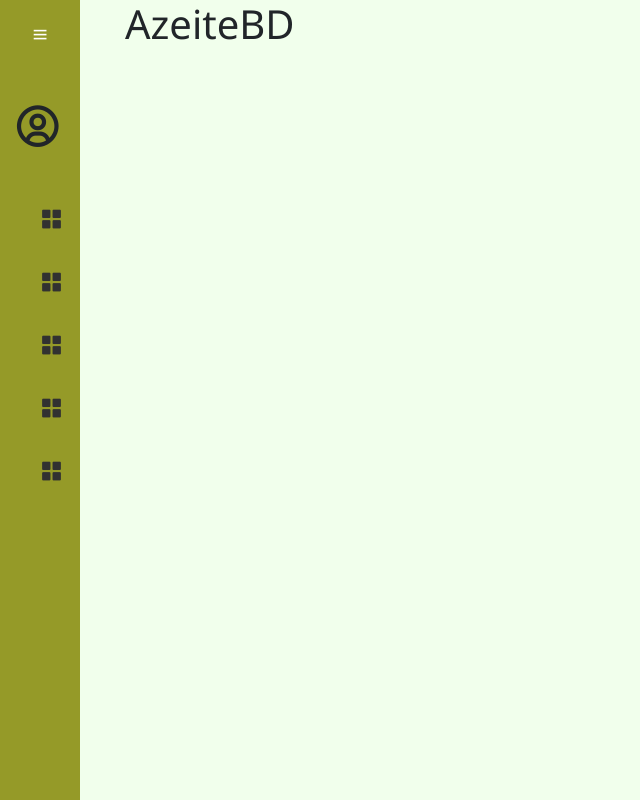
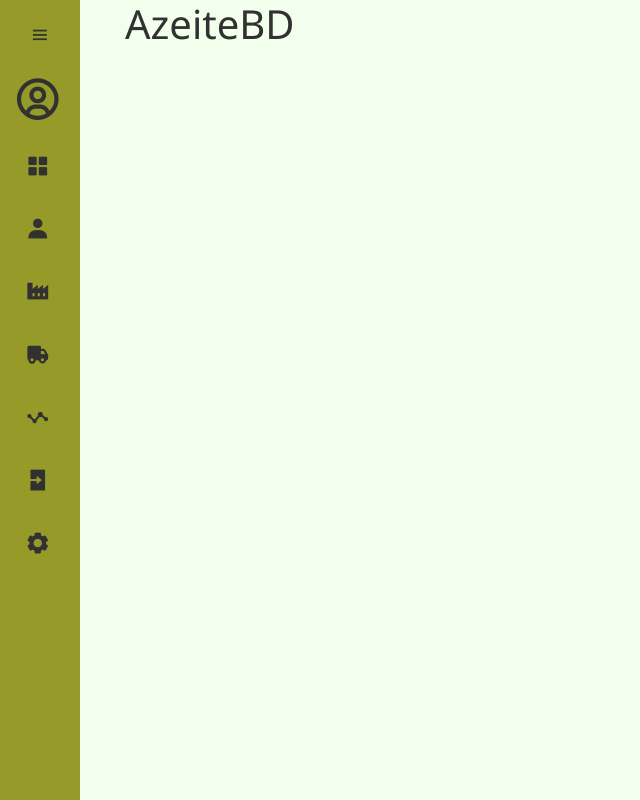
Before and after one commit to Davide-Pinto/OilManager, a Django app: page / in a window 1280 px wide. Shown: the whole page, without its empty margins (0-640 px from the left). Run offline with Django 5.2, Linux system fonts and the light colour scheme; some libraries are stand-ins or nearby versions.

Commit message:
dashboard
update to design

```diff
--- a/oilmanager/main/static/css/dashboard.css
+++ b/oilmanager/main/static/css/dashboard.css
@@ -3,11 +3,13 @@
     padding: 0;
     box-sizing: border-box;
     font-family: 'Segoe UI', Tahoma, Geneva, Verdana, sans-serif;
+    color: var(--font-colour);
 }
 
 :root{
     --primary: #959A28;
     --main-background: rgb(241, 255, 236);
+    --font-colour: rgb(49, 49, 49)
 }
 
 body{
@@ -41,10 +43,10 @@
 
 .sidebar #btn{
     position: absolute;
-    color: white;
+    color: var(--font-colour);
     top: .6rem;
     left: 50%;
-    font-size: 1.2rem;
+    font-size: 1.3rem;
     line-height: 50px;
     transform: translate(-50%);
     cursor: pointer;
@@ -81,6 +83,8 @@
 .user p{
     opacity: 1;
     margin-left: 1rem;
+    align-items: center;
+    text-align: center;
 }
 
 .bold{
@@ -98,7 +102,7 @@
     position: relative;
     list-style-type: none;
     height: 50px;
-    width: 50%;
+    width: 100%;
     margin: 0.8rem auto;
     line-height: 50px;
 }
@@ -134,7 +138,7 @@
 
 .sidebar ul li .tooltip{
     position: absolute;
-    left: 125px;
+    left: 140px;
     top: 50%;
     transform: translate(-50%,-50%);
     box-shadow: 0 0.5rem 0.8rem var(--primary);
--- a/oilmanager/main/templates/dashboard.html
+++ b/oilmanager/main/templates/dashboard.html
@@ -46,7 +46,6 @@
             <i class='bx bx-user-circle' ></i>
             <div>
                 <p class"bold"> UserName </p>
-                <p>Admin</p>
             </div>
         </div>
         <ul>
@@ -59,31 +58,45 @@
             </li>
             <li>
                 <a href="#">
-                    <i class="bx bxs-grid-alt"></i>
+                    <i class='bx bxs-user' ></i>
                     <span class="nav-item">Clientes</span>
                 </a>
                 <span class="tooltip">Clientes</span>
             </li>
             <li>
                 <a href="#">
-                    <i class="bx bxs-grid-alt"></i>
+                    <i class='bx bxs-factory'></i>
                     <span class="nav-item">Lagares</span>
                 </a>
                 <span class="tooltip">Lagares</span>
             </li>
             <li>
                 <a href="#">
-                    <i class="bx bxs-grid-alt"></i>
+                    <i class='bx bxs-truck' ></i>
                     <span class="nav-item">Carregamentos</span>
                 </a>
                 <span class="tooltip">Carregamentos</span>
             </li>
             <li>
                 <a href="#">
-                    <i class="bx bxs-grid-alt"></i>
+                    <i class='bx bx-stats'></i>
                     <span class="nav-item">Estatísticas</span>
                 </a>
                 <span class="tooltip">Estatísticas</span>
+            </li>
+            <li>
+                <a href="#">
+                    <i class='bx bxs-log-in' ></i>
+                    <span class="nav-item">Login</span>
+                </a>
+                <span class="tooltip">Login</span>
+            </li>
+            <li>
+                <a href="#">
+                    <i class='bx bxs-cog' ></i>
+                    <span class="nav-item">Definições</span>
+                </a>
+                <span class="tooltip">Definições</span>
             </li>
 
         </ul>
```
